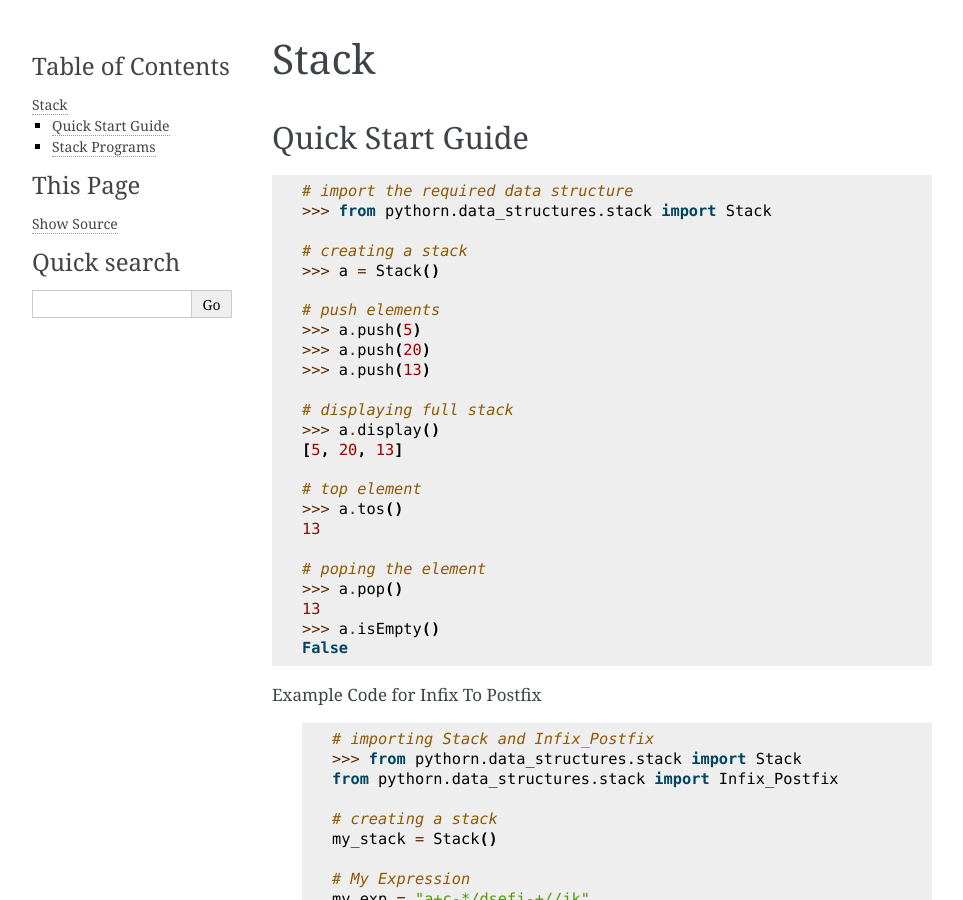
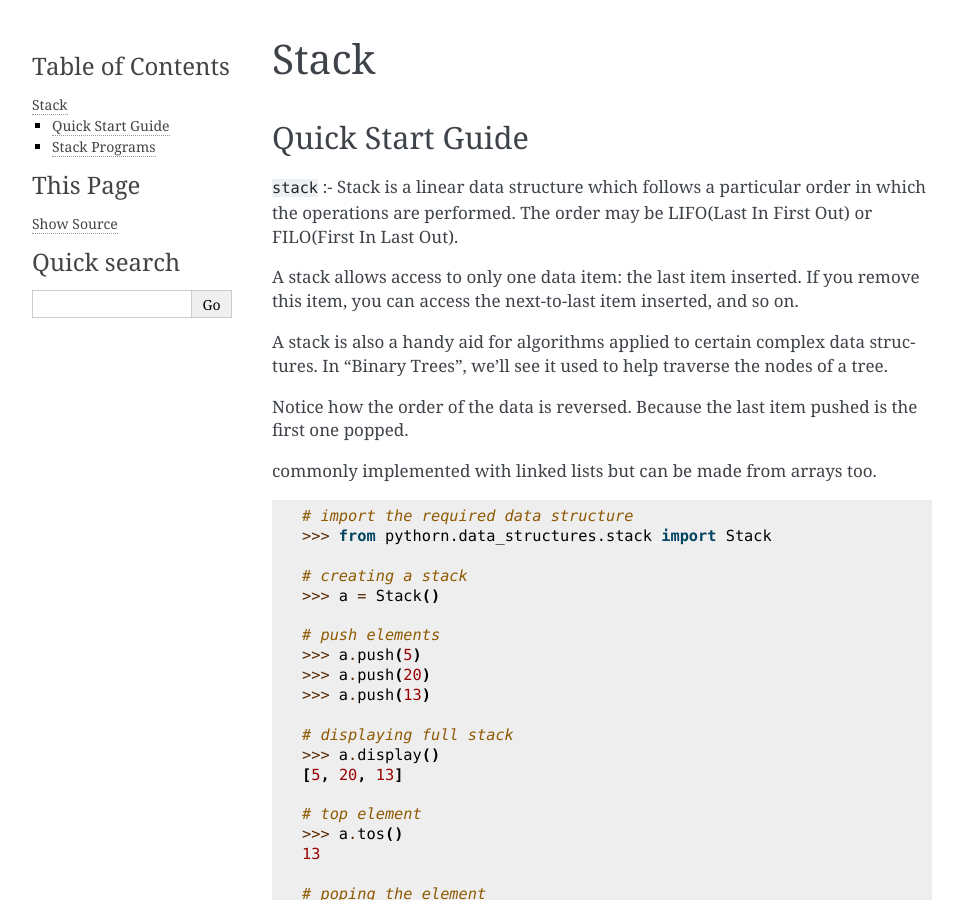
Before and after one commit to robinsingh-ai/pythorn, a Sphinx documentation site: the page built from docs/stack.rst, in a window 1280 px wide and 900 px high. Shown: the whole window, without its empty margins (148-1111 px from the left). Built offline with Sphinx 7.4.7, drawn with Linux system fonts in a browser that asks for light colours; pages that are not in the unit, such as notebooks, are missing from menus.

Commit message:
stack111

```diff
--- a/docs/stack.rst
+++ b/docs/stack.rst
@@ -3,6 +3,22 @@ Stack
 
 Quick Start Guide
 ------------------
+
+
+``stack`` :- Stack is a linear data structure which follows a particular order in which the operations are performed. The order may be LIFO(Last In First Out) or FILO(First In Last Out).
+
+
+A stack allows access to only one data item: the last item inserted. If you remove this item, you can access the next-to-last item inserted, and so on.
+
+
+A stack is also a handy aid for algorithms applied to certain complex data structures. In "Binary Trees", we’ll see it used to help traverse the nodes of a tree.
+
+
+Notice how the order of the data is reversed. Because the last item pushed is the first one popped.
+
+
+commonly implemented with linked lists but can be made from arrays too.
+
 
 .. code-block:: python
 
```
